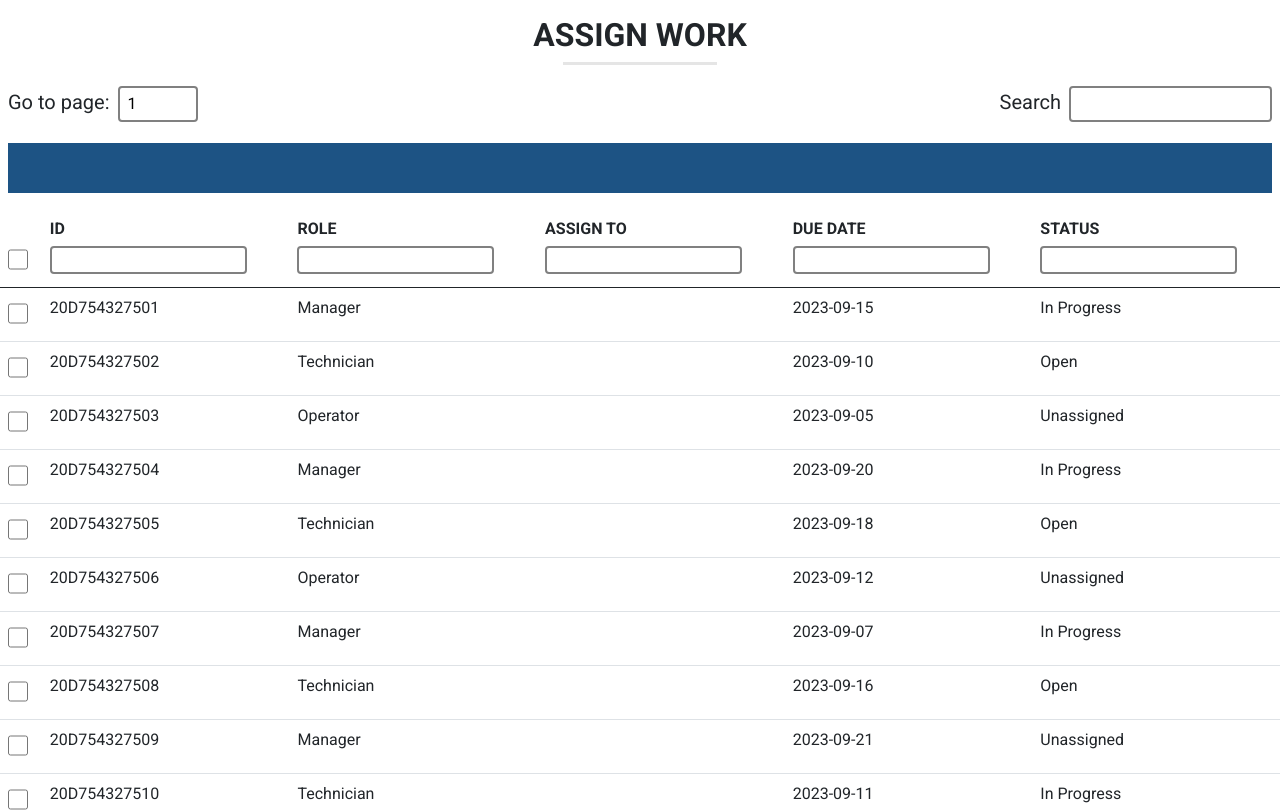
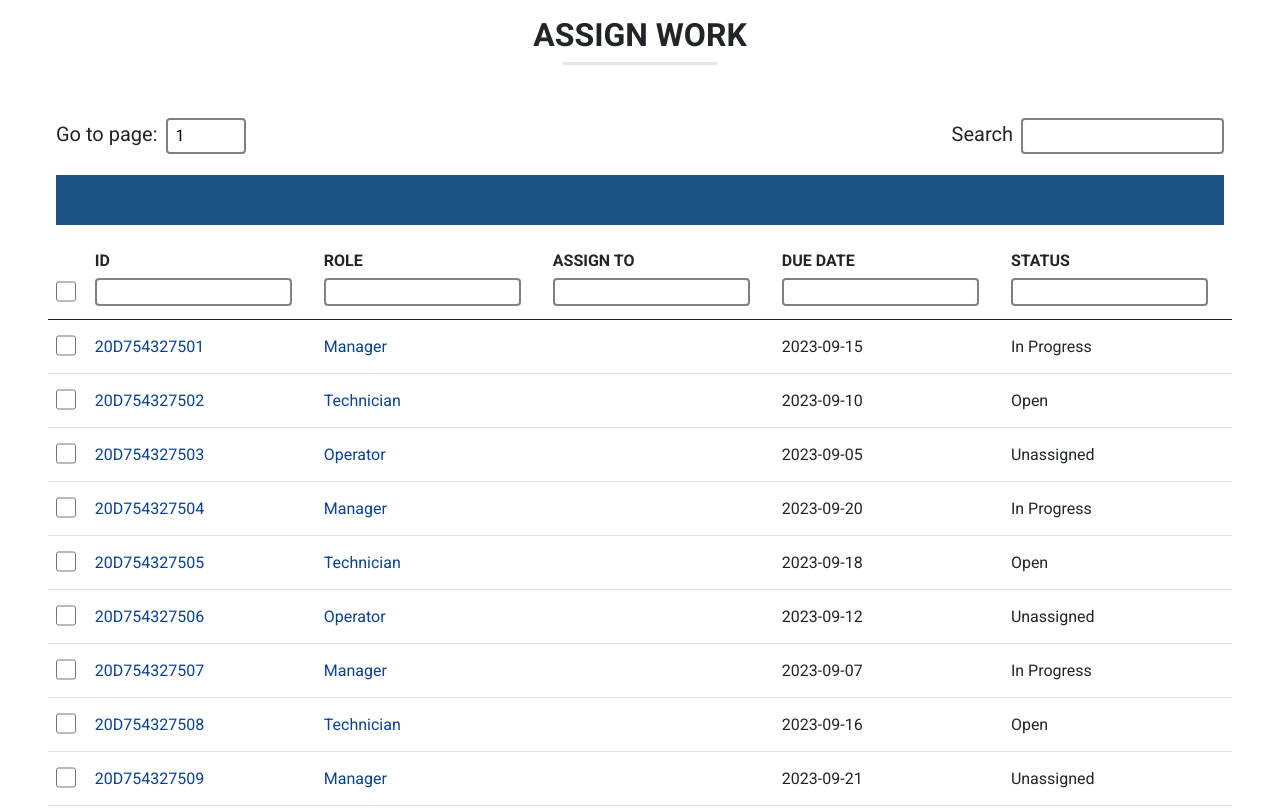
Before and after one commit to JoySarkarBD/college-project, a React (Vite) app: page /admin in a window 1280 px wide. Shown: the top 812 px of the page. Built offline with nearby package versions, Linux system fonts and the light colour scheme.

Commit message:
feat: data table css

```diff
--- a/index.html
+++ b/index.html
@@ -3,7 +3,7 @@
 
 <head>
   <meta charset="UTF-8" />
-  <link rel="icon" type="image/svg+xml" href="/vite.svg" />
+  <link rel="icon" type="image/svg+xml" href="/src/assets/favicon.png" />
   <meta name="viewport" content="width=device-width, initial-scale=1.0" />
   <title>College Project</title>
 
--- a/src/components/DataTable/DataTable.css
+++ b/src/components/DataTable/DataTable.css
@@ -7,3 +7,14 @@ input[type="checkbox"] {
   width: 20px;
   height: 25px;
 }
+
+td {
+  vertical-align: middle;
+}
+
+td:nth-child(2) {
+  color: #084298 !important;
+}
+td:nth-child(3) {
+  color: #084298 !important;
+}
--- a/src/components/DataTable/DataTable.jsx
+++ b/src/components/DataTable/DataTable.jsx
@@ -81,7 +81,7 @@ const DataTable = () => {
   );
 
   return (
-    <div>
+    <div className="px-5 my-5">
       <div className='d-flex justify-content-between align-items-center'>
         {/* Go To Input */}
         <div className='ms-2'>
```
Also changed, not shown: src/assets/favicon.png (added).
